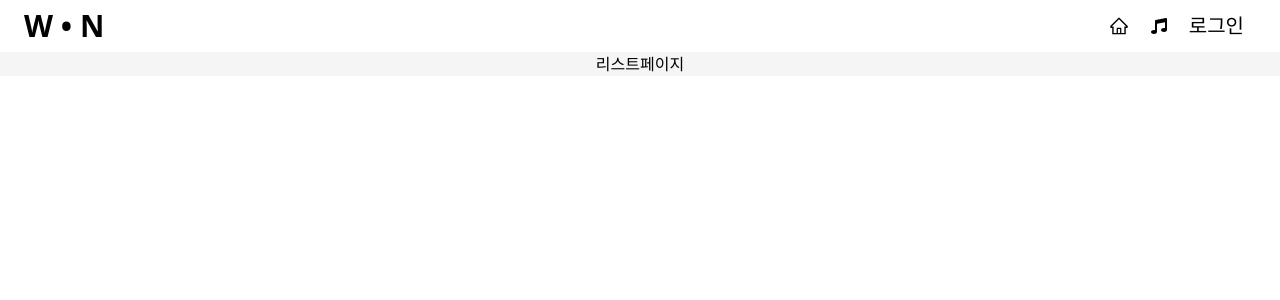
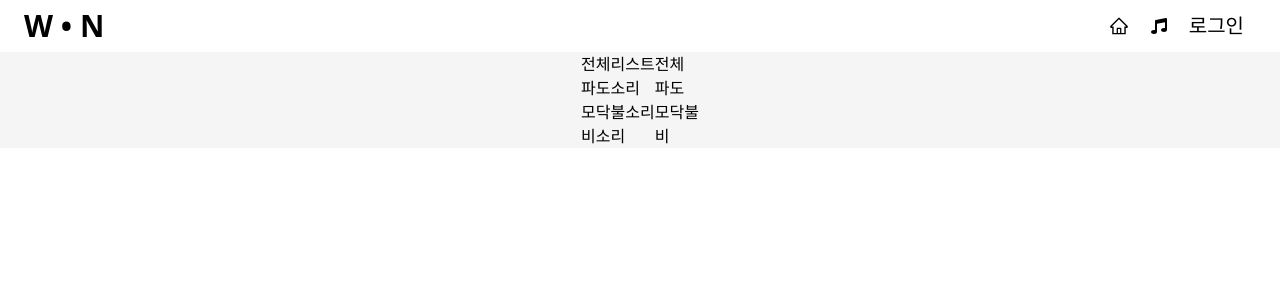
Before and after one commit to LEEJINYOUN/WhiteNoise-ReactApp, a React (Create React App) app: page /lists in a window 1280 px wide. Shown: the top 300 px of the page. Built offline with nearby package versions, Linux system fonts and the light colour scheme.

Commit message:
데이터 카테고리별 필터링 기본 골격

```diff
--- a/src/App.js
+++ b/src/App.js
@@ -1,5 +1,4 @@
 import { Route, Routes } from "react-router-dom";
-import "./App.css";
 import Navbar from "./components/Navbar";
 import Home from "./routes/Home";
 import Lists from "./routes/Lists";
--- /dev/null
+++ b/src/data/lists.json
@@ -0,0 +1,30 @@
+[
+  {
+    "id": 0,
+    "title": "전체리스트",
+    "category": "전체",
+    "description": "화이트 노이즈란",
+    "search": ""
+  },
+  {
+    "id": 1,
+    "title": "파도소리",
+    "category": "파도",
+    "description": "",
+    "search": "wave"
+  },
+  {
+    "id": 2,
+    "title": "모닥불소리",
+    "category": "모닥불",
+    "description": "",
+    "search": "fire"
+  },
+  {
+    "id": 3,
+    "title": "비소리",
+    "category": "비",
+    "description": "",
+    "search": "rain"
+  }
+]
--- a/src/routes/Lists.jsx
+++ b/src/routes/Lists.jsx
@@ -1,5 +1,34 @@
-import React from "react";
+import React, { useState } from "react";
+import lists from "../data/lists.json";
 
 export default function Lists() {
-  return <div>리스트페이지</div>;
+  const [listsData, setListsData] = useState(lists);
+  const [filteredTitle, setFilteredTitle] = useState(lists);
+  const onClick = (category) => {
+    if (category === "전체") {
+      setFilteredTitle(lists);
+    } else {
+      setFilteredTitle(lists.filter((item) => item.category === category));
+    }
+  };
+  return (
+    <>
+      <div>
+        <ul>
+          {filteredTitle.map((item, key) => (
+            <li key={key}>{<h1>{item.title}</h1>}</li>
+          ))}
+        </ul>
+      </div>
+      <div>
+        <ul>
+          {listsData.map((item, key) => (
+            <li key={key} onClick={() => onClick(item.category)}>
+              <button>{item.category}</button>
+            </li>
+          ))}
+        </ul>
+      </div>
+    </>
+  );
 }
```
Also changed, not shown: 1 other file (tests, documents, lock files or other folders).
